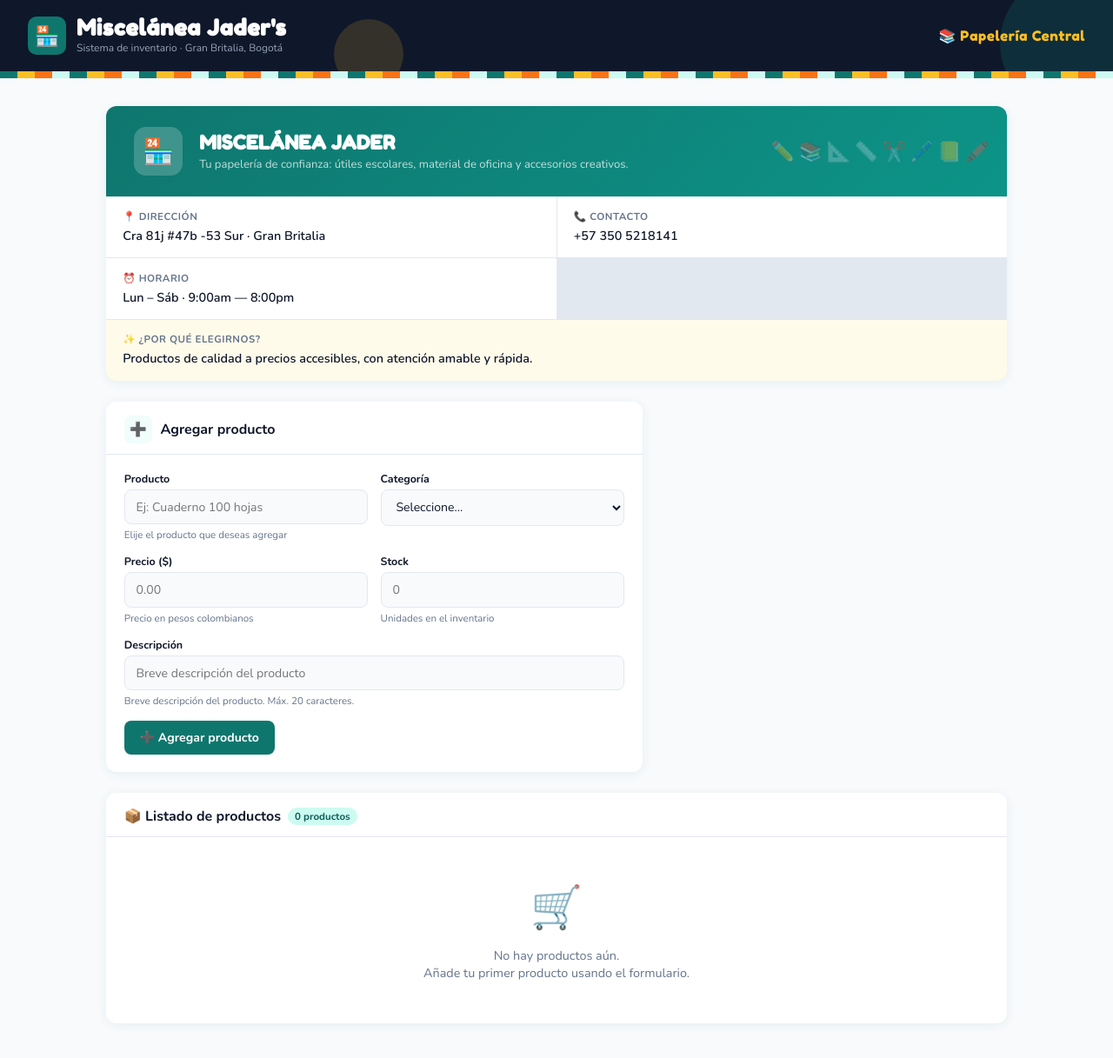
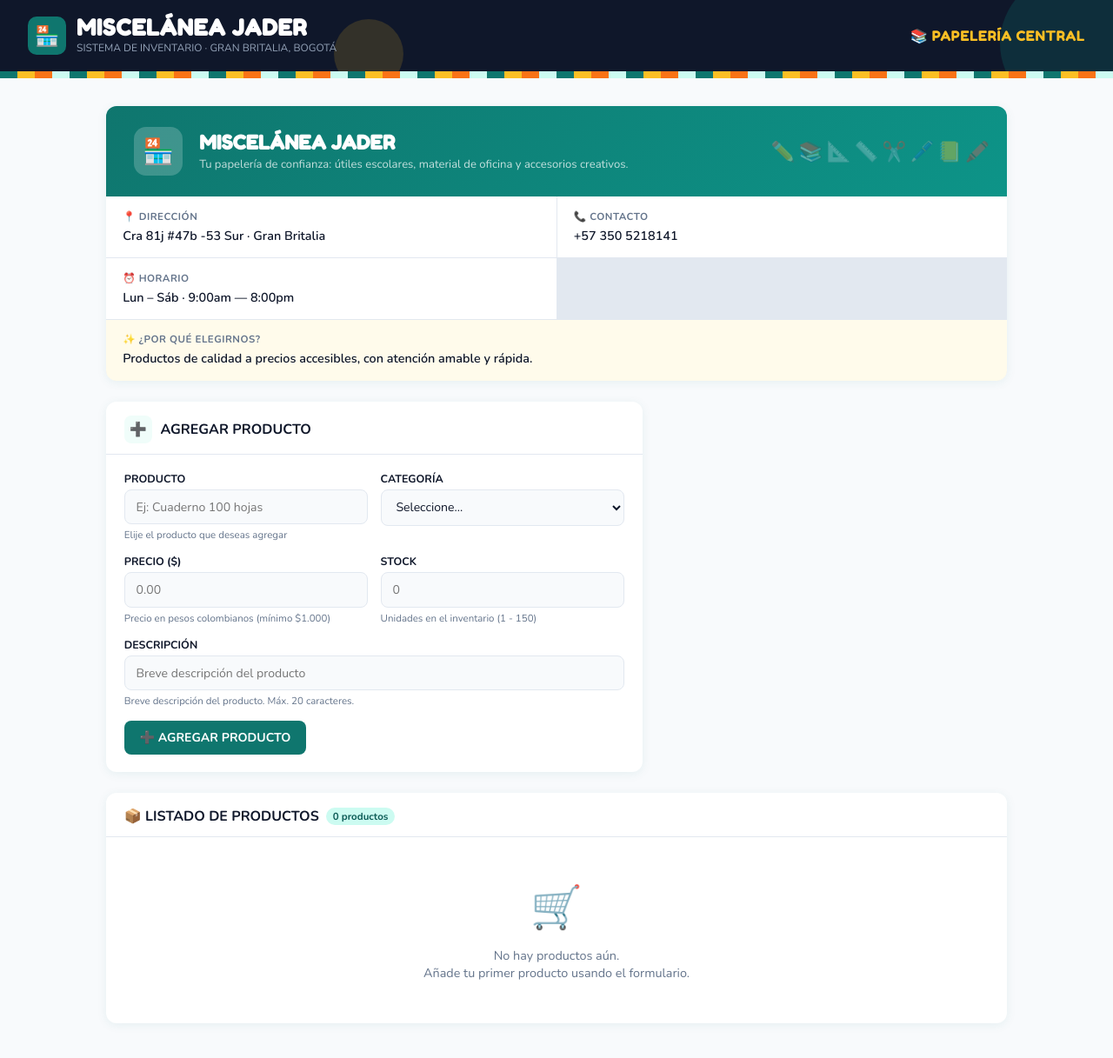
Before and after one commit to Jader0418/INVENTARIO_PAPELERIA, a FastAPI app: page / in a window 1280 px wide. Shown: the top 1217 px of the page at 87% size. Run offline with FastAPI, Linux system fonts and the light colour scheme; data that the repository does not hold is empty.

Commit message:
TEMPLATE

```diff
--- a/templates/productos.html
+++ b/templates/productos.html
@@ -13,11 +13,11 @@
     <div class="header-logo">
       <div class="logo-icon">🏪</div>
       <div>
-        <h1>Miscelánea Jader's</h1>
-        <p class="subtitle">Sistema de inventario · Gran Britalia, Bogotá</p>
+        <h1>MISCELÁNEA JADER</h1>
+        <p class="subtitle">SISTEMA DE INVENTARIO · GRAN BRITALIA, BOGOTÁ</p>
       </div>
     </div>
-    <div class="header-brand">📚 Papelería Central</div>
+    <div class="header-brand">📚 PAPELERÍA CENTRAL</div>
   </div>
 </header>
 <div class="pattern-banner"></div>
@@ -35,19 +35,19 @@
     </div>
     <div class="info-grid">
       <div class="info-cell">
-        <strong>📍 Dirección</strong>
+        <strong>📍 DIRECCIÓN</strong>
         <span>Cra 81j #47b -53 Sur · Gran Britalia</span>
       </div>
       <div class="info-cell">
-        <strong>📞 Contacto</strong>
+        <strong>📞 CONTACTO</strong>
         <span>+57 350 5218141</span>
       </div>
       <div class="info-cell">
-        <strong>⏰ Horario</strong>
+        <strong>⏰ HORARIO</strong>
         <span>Lun – Sáb · 9:00am — 8:00pm</span>
       </div>
       <div class="info-cell">
-        <strong>✨ ¿Por qué elegirnos?</strong>
+        <strong>✨ ¿POR QUÉ ELEGIRNOS?</strong>
         <span>Productos de calidad a precios accesibles, con atención amable y rápida.</span>
       </div>
     </div>
@@ -60,7 +60,7 @@
     <div class="panel">
       <div class="panel-header">
         <div class="panel-icon">➕</div>
-        <h3>Agregar producto</h3>
+        <h3>AGREGAR PRODUCTO</h3>
       </div>
       <div class="panel-body">
 
@@ -72,12 +72,12 @@
 
         <form action="/productos" method="post" class="form-grid">
           <div class="field">
-            <label>Producto</label>
+            <label>PRODUCTO</label>
             <input name="nombre" placeholder="Ej: Cuaderno 100 hojas" value="{{ form_data.nombre or '' }}" required>
             <span class="help">Elije el producto que deseas agregar</span>
           </div>
           <div class="field">
-            <label>Categoría</label>
+            <label>CATEGORÍA</label>
             <select name="categoria" required>
               <option value="">Seleccione...</option>
               <option value="Estudiantil" {% if form_data.categoria == 'Estudiantil' %}selected{% endif %}>📚 Estudiantil</option>
@@ -86,22 +86,22 @@
             </select>
           </div>
           <div class="field">
-            <label>Precio ($)</label>
-            <input type="number" step="0.01" min="0.01" name="precio" placeholder="0.00" value="{{ form_data.precio or '' }}" required>
-            <span class="help">Precio en pesos colombianos</span>
+            <label>PRECIO ($)</label>
+            <input type="number" step="0.01" min="1000.00" name="precio" placeholder="0.00" value="{{ form_data.precio or '' }}" required>
+            <span class="help">Precio en pesos colombianos (mínimo $1.000)</span>
           </div>
           <div class="field">
-            <label>Stock</label>
-            <input type="number" name="stock" min="0" placeholder="0" value="{{ form_data.stock or '' }}" required>
-            <span class="help">Unidades en el inventario</span>
+            <label>STOCK</label>
+            <input type="number" name="stock" min="1" max="150" placeholder="0" value="{{ form_data.stock or '' }}" required>
+            <span class="help">Unidades en el inventario (1 - 150)</span>
           </div>
           <div class="field full">
-            <label>Descripción</label>
+            <label>DESCRIPCIÓN</label>
             <input name="descripcion" placeholder="Breve descripción del producto" value="{{ form_data.descripcion or '' }}" required maxlength="20">
             <span class="help">Breve descripción del producto. Máx. 20 caracteres.</span>
           </div>
           <div class="full actions-row">
-            <button class="btn btn-primary" type="submit">➕ Agregar producto</button>
+            <button class="btn btn-primary" type="submit">➕ AGREGAR PRODUCTO</button>
           </div>
         </form>
       </div>
@@ -132,11 +132,13 @@
           </div>
           <div class="field">
             <label>Precio ($)</label>
-            <input type="number" step="0.01" name="precio" value="{{ edit_data.precio }}" required>
+            <input type="number" step="0.01" min="1000.00" name="precio" value="{{ edit_data.precio }}" required>
+            <span class="help">Mínimo $1.000</span>
           </div>
           <div class="field">
             <label>Stock</label>
-            <input type="number" name="stock" value="{{ edit_data.stock }}" required>
+            <input type="number" min="1" max="150" name="stock" value="{{ edit_data.stock }}" required>
+            <span class="help">Entre 1 y 150 unidades</span>
           </div>
           <div class="field full">
             <label>Descripción</label>
@@ -157,7 +159,7 @@
   <div class="section-table">
     <div class="section-table-header">
       <h3>
-        📦 Listado de productos
+        📦 LISTADO DE PRODUCTOS
         <span class="badge badge-teal">{{ productos|length }} productos</span>
       </h3>
     </div>
```
